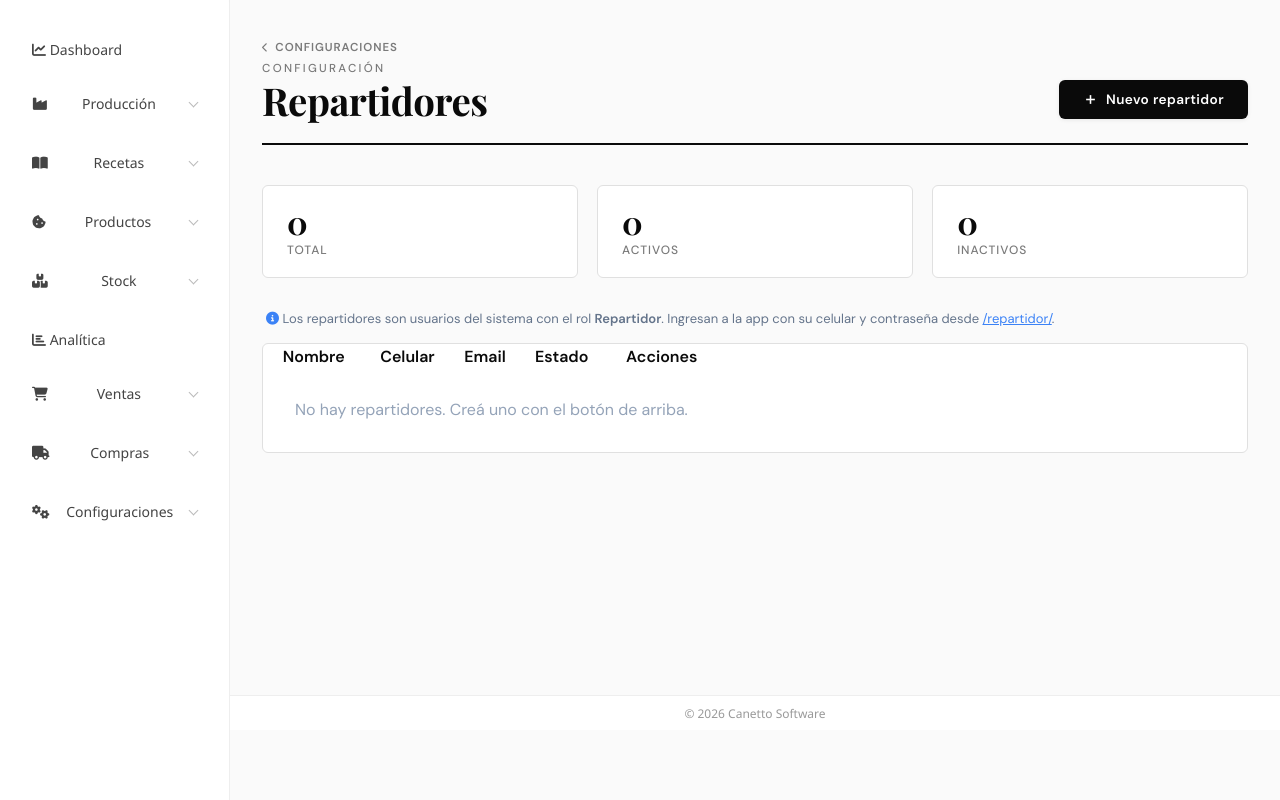
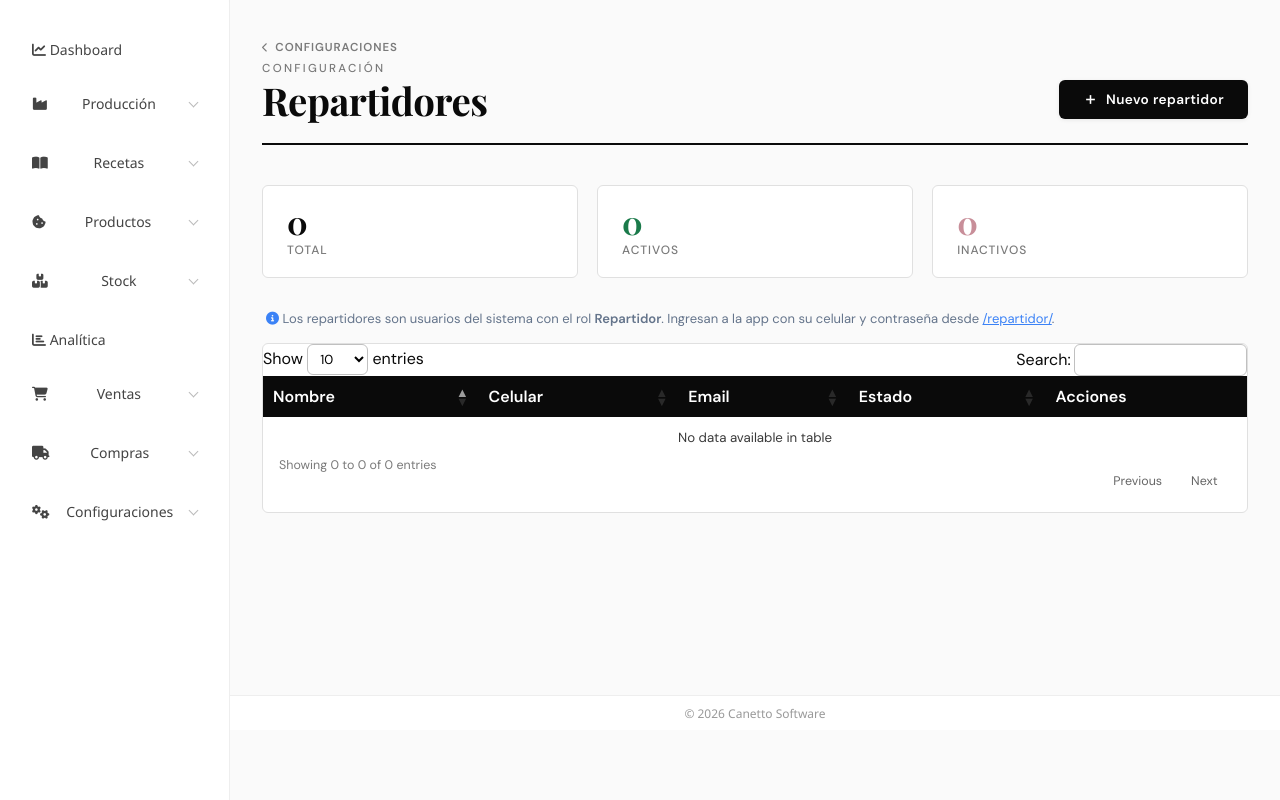
Before and after one commit to Estraimor/canetto, a PHP site: page /repartidores.php in a window 1280 px wide. Shown: the part 70-870 px from the top of the page. Run offline with PHP 8.4, Linux system fonts and the light colour scheme; the visitor is signed in with stand-in values (Sample User, id 1); data that the repository does not hold is empty; some libraries are stand-ins or nearby versions.

Commit message:
mejo0reando

```diff
--- a/administracion/Ventas/Ventas/Historial/index.php
+++ b/administracion/Ventas/Ventas/Historial/index.php
@@ -119,6 +119,7 @@ include '../../../../panel/dashboard/layaut/nav.php';
 <style>
 .badge-envio  { display:inline-block;background:#fff7ed;color:#c2410c;border:1px solid #fed7aa;border-radius:5px;font-size:11px;font-weight:700;padding:2px 7px;margin-top:3px }
 .badge-retiro { display:inline-block;background:#eff6ff;color:#1d4ed8;border:1px solid #bfdbfe;border-radius:5px;font-size:11px;font-weight:700;padding:2px 7px;margin-top:3px }
+.badge-uber   { display:inline-block;background:#f5f3ff;color:#7c3aed;border:1px solid #ddd6fe;border-radius:5px;font-size:11px;font-weight:700;padding:2px 7px;margin-top:3px }
 .rep-modal-info { background:#f8fafc;border-radius:10px;padding:12px 14px;font-size:13.5px;line-height:1.8;color:#334155;border:1px solid #e2e8f0 }
 .rep-modal-info strong { color:#1e293b }
 .modal-footer .btn-cancelar { padding:9px 18px;border-radius:9px;border:1.5px solid #e2e8f0;background:white;color:#64748b;font-weight:600;cursor:pointer;font-size:14px }
--- a/configuraciones/ajax/guardar_repartidor.php
+++ b/configuraciones/ajax/guardar_repartidor.php
@@ -21,9 +21,9 @@ if ($password && strlen($password) < 6) { echo json_encode(['ok' => false, 'msg'
 
 try {
     // Obtener id del rol Repartidor
-    $rolId = $pdo->query("SELECT idroles FROM roles WHERE nombre = 'Repartidor' LIMIT 1")->fetchColumn();
+    $rolId = $pdo->query("SELECT idroles FROM roles WHERE nombre = 'Repartidor' AND estado = 1 LIMIT 1")->fetchColumn();
     if (!$rolId) {
-        echo json_encode(['ok' => false, 'msg' => 'No existe el rol "Repartidor" en el sistema. Crealo primero en Configuraciones → Roles.']);
+        echo json_encode(['ok' => false, 'msg' => 'No existe el rol "Repartidor" activo en el sistema. Verificá Configuraciones → Roles.']);
         exit;
     }
 
--- a/configuraciones/repartidores.php
+++ b/configuraciones/repartidores.php
@@ -3,10 +3,6 @@ define('APP_BOOT', true);
 require_once __DIR__ . '/../config/conexion.php';
 $pageTitle = "Repartidores";
 include '../panel/dashboard/layaut/nav.php';
-
-$pdo     = Conexion::conectar();
-$total   = (int)$pdo->query("SELECT COUNT(*) FROM usuario u INNER JOIN usuarios_roles ur ON ur.usuario_idusuario=u.idusuario INNER JOIN roles r ON r.idroles=ur.roles_idroles WHERE r.nombre='Repartidor'")->fetchColumn();
-$activos = (int)$pdo->query("SELECT COUNT(*) FROM usuario u INNER JOIN usuarios_roles ur ON ur.usuario_idusuario=u.idusuario INNER JOIN roles r ON r.idroles=ur.roles_idroles WHERE r.nombre='Repartidor' AND u.activo=1")->fetchColumn();
 ?>
 
 <link rel="stylesheet" href="/canetto/configuraciones/cfg.css">
@@ -31,15 +27,15 @@ $activos = (int)$pdo->query("SELECT COUNT(*) FROM usuario u INNER JOIN usuarios_
 
     <div class="stats-bar">
         <div class="stat-card">
-            <div class="stat-card__num" id="statTotal"><?= $total ?></div>
+            <div class="stat-card__num" id="statTotal">—</div>
             <div class="stat-card__label">Total</div>
         </div>
         <div class="stat-card">
-            <div class="stat-card__num" id="statActivos"><?= $activos ?></div>
+            <div class="stat-card__num num-success" id="statActivos">—</div>
             <div class="stat-card__label">Activos</div>
         </div>
         <div class="stat-card">
-            <div class="stat-card__num"><?= $total - $activos ?></div>
+            <div class="stat-card__num num-danger" id="statInactivos">—</div>
             <div class="stat-card__label">Inactivos</div>
         </div>
     </div>
@@ -52,7 +48,7 @@ $activos = (int)$pdo->query("SELECT COUNT(*) FROM usuario u INNER JOIN usuarios_
     </p>
 
     <div class="table-wrap">
-        <table class="cfg-table" id="tblRepartidores">
+        <table id="tblRepartidores" style="width:100%">
             <thead>
                 <tr>
                     <th>Nombre</th>
@@ -62,172 +58,246 @@ $activos = (int)$pdo->query("SELECT COUNT(*) FROM usuario u INNER JOIN usuarios_
                     <th>Acciones</th>
                 </tr>
             </thead>
-            <tbody id="tbodyRep">
-                <tr><td colspan="5" style="text-align:center;padding:30px;color:#94a3b8">Cargando...</td></tr>
-            </tbody>
+            <tbody></tbody>
         </table>
     </div>
+
 </div>
 
 <!-- MODAL -->
-<div class="modal-overlay" id="modal" style="display:none">
-    <div class="modal-box" style="max-width:500px">
+<div class="modal-overlay" id="modalRep">
+    <div class="modal" role="dialog" aria-modal="true">
         <div class="modal-header">
-            <h3 id="modalTitle">Nuevo repartidor</h3>
-            <button class="modal-close" onclick="closeModal()">✕</button>
+            <h2 id="modalTitle">Nuevo repartidor</h2>
+            <button class="modal-close" onclick="closeModal()">
+                <svg width="20" height="20" viewBox="0 0 24 24" fill="none" stroke="currentColor" stroke-width="2.5"><line x1="18" y1="6" x2="6" y2="18"/><line x1="6" y1="6" x2="18" y2="18"/></svg>
+            </button>
         </div>
         <div class="modal-body">
-            <input type="hidden" id="repId">
+            <form id="formRep" onsubmit="return false;">
+                <div class="form-grid">
 
-            <div style="display:grid;grid-template-columns:1fr 1fr;gap:14px">
-                <div class="fg"><label>Nombre *</label><input type="text" id="repNombre" placeholder="Nombre"></div>
-                <div class="fg"><label>Apellido</label><input type="text" id="repApellido" placeholder="Apellido"></div>
-            </div>
-            <div class="fg" style="margin-top:12px">
-                <label>Celular * <span style="color:#64748b;font-weight:400">(para ingresar a la app)</span></label>
-                <input type="tel" id="repCelular" placeholder="Ej: 1123456789">
-            </div>
-            <div class="fg" style="margin-top:12px">
-                <label>Email</label>
-                <input type="email" id="repEmail" placeholder="email@ejemplo.com">
-            </div>
-            <div class="fg" style="margin-top:12px">
-                <label>Contraseña <span id="passHint" style="color:#94a3b8;font-weight:400"></span></label>
-                <input type="password" id="repPassword" placeholder="Mínimo 6 caracteres">
-            </div>
-            <div class="fg" style="margin-top:12px">
-                <label>Estado</label>
-                <select id="repActivo">
-                    <option value="1">Activo</option>
-                    <option value="0">Inactivo</option>
-                </select>
-            </div>
-            <div id="repError" style="color:#e74c3c;font-size:13px;margin-top:12px;padding:10px;background:#fee2e2;border-radius:8px;display:none"></div>
+                    <div class="form-group">
+                        <label>Nombre *</label>
+                        <input type="text" id="repNombre" placeholder="Juan">
+                    </div>
+                    <div class="form-group">
+                        <label>Apellido</label>
+                        <input type="text" id="repApellido" placeholder="García">
+                    </div>
+                    <div class="form-group">
+                        <label>Celular * <span style="color:var(--ink-soft);font-weight:400;text-transform:none;font-size:.72rem">(para ingresar a la app)</span></label>
+                        <input type="tel" id="repCelular" placeholder="Ej: 1123456789">
+                    </div>
+                    <div class="form-group">
+                        <label>Email</label>
+                        <input type="email" id="repEmail" placeholder="email@ejemplo.com">
+                    </div>
+                    <div class="form-group full">
+                        <label>Contraseña <span id="passHint" style="color:var(--ink-soft);font-weight:400;text-transform:none;font-size:.72rem"></span></label>
+                        <input type="password" id="repPassword" placeholder="Mínimo 6 caracteres" autocomplete="new-password">
+                    </div>
+                    <div class="form-group full">
+                        <label>Estado</label>
+                        <div class="toggle-wrap">
+                            <label class="toggle">
+                                <input type="checkbox" id="repActivo" checked>
+                                <span class="toggle-slider"></span>
+                            </label>
+                            <span class="toggle-label" id="toggleLabel">Activo</span>
+                        </div>
+                    </div>
+
+                </div>
+            </form>
         </div>
         <div class="modal-footer">
-            <button class="btn-secondary" onclick="closeModal()">Cancelar</button>
-            <button class="btn-primary" id="btnGuardar" onclick="guardarRepartidor()">Guardar</button>
+            <button class="btn-sm" onclick="closeModal()">Cancelar</button>
+            <button class="btn-primary" id="btnGuardar" onclick="guardarRepartidor()">
+                <svg viewBox="0 0 24 24" fill="none" stroke="currentColor" stroke-width="2.5" width="15" height="15"><path d="M19 21H5a2 2 0 0 1-2-2V5a2 2 0 0 1 2-2h11l5 5v11a2 2 0 0 1-2 2z"/><polyline points="17 21 17 13 7 13 7 21"/><polyline points="7 3 7 8 15 8"/></svg>
+                Guardar
+            </button>
         </div>
     </div>
 </div>
 
-<style>
-.fg label{display:block;font-size:12px;font-weight:700;text-transform:uppercase;letter-spacing:.3px;color:#475569;margin-bottom:5px}
-.fg input,.fg select{width:100%;padding:9px 12px;border:1.5px solid #e2e8f0;border-radius:9px;font-size:14px;font-family:inherit;background:#f8fafc;transition:border-color .18s;color:#1e293b}
-.fg input:focus,.fg select:focus{outline:none;border-color:#3b82f6;background:white;box-shadow:0 0 0 3px rgba(59,130,246,.12)}
-.badge-activo{background:#dcfce7;color:#166534;padding:3px 10px;border-radius:6px;font-size:12px;font-weight:700}
-.badge-inactivo{background:#fee2e2;color:#991b1b;padding:3px 10px;border-radius:6px;font-size:12px;font-weight:700}
-.modal-footer{display:flex;justify-content:flex-end;gap:10px;padding:16px 20px;border-top:1px solid #f1f5f9}
-.btn-secondary{padding:9px 18px;border-radius:9px;border:1.5px solid #e2e8f0;background:white;color:#64748b;font-weight:600;cursor:pointer;font-size:14px;font-family:inherit}
-</style>
+<?php include '../panel/dashboard/layaut/footer.php'; ?>
 
 <script>
-let repartidores = [];
+let editId = null;
+let dtRep  = null;
 
-async function cargarRepartidores() {
-    const res       = await fetch('ajax/listar_repartidores.php');
-    repartidores    = await res.json();
-    const activos   = repartidores.filter(r => r.activo == 1).length;
-    document.getElementById('statTotal').textContent   = repartidores.length;
-    document.getElementById('statActivos').textContent = activos;
-    renderTabla();
+$(document).ready(function () {
+    initDataTable();
+
+    document.getElementById('repActivo').addEventListener('change', function () {
+        document.getElementById('toggleLabel').textContent = this.checked ? 'Activo' : 'Inactivo';
+    });
+
+    document.getElementById('modalRep').addEventListener('click', function (e) {
+        if (e.target === this) closeModal();
+    });
+
+    document.addEventListener('keydown', e => {
+        if (e.key === 'Escape') closeModal();
+    });
+});
+
+function initDataTable() {
+    dtRep = $('#tblRepartidores').DataTable({
+        ajax: {
+            url: 'ajax/listar_repartidores.php',
+            dataSrc: function (json) {
+                actualizarStats(json);
+                return json;
+            }
+        },
+        columns: [
+            {
+                data: null,
+                render: row => '<strong>' + esc(row.nombre) + (row.apellido ? ' ' + esc(row.apellido) : '') + '</strong>'
+            },
+            { data: 'celular', render: v => v ? esc(v) : '<span style="color:var(--ink-soft)">—</span>' },
+            { data: 'email',   render: v => v ? esc(v) : '<span style="color:var(--ink-soft)">—</span>' },
+            {
+                data: 'activo',
+                render: v => v == 1
+                    ? '<span class="badge-activo">Activo</span>'
+                    : '<span class="badge-inactivo">Inactivo</span>'
+            },
+            {
+                data: null,
+                orderable: false,
+                render: row => `<div class="actions-cell">
+                    <button class="btn-sm" onclick='editarRepartidor(${JSON.stringify(row)})'>
+                        <svg viewBox="0 0 24 24" fill="none" stroke="currentColor" stroke-width="2.5" width="13" height="13"><path d="M11 4H4a2 2 0 0 0-2 2v14a2 2 0 0 0 2 2h14a2 2 0 0 0 2-2v-7"/><path d="M18.5 2.5a2.121 2.121 0 0 1 3 3L12 15l-4 1 1-4 9.5-9.5z"/></svg>
+                        Editar
+                    </button>
+                </div>`
+            }
+        ],
+        language: { url: 'https://cdn.datatables.net/plug-ins/1.13.6/i18n/es-ES.json' },
+        pageLength: 10,
+        order: [[0, 'asc']],
+        columnDefs: [{ orderable: false, targets: 4 }]
+    });
 }
 
-function renderTabla() {
-    const tbody = document.getElementById('tbodyRep');
-    if (!repartidores.length) {
-        tbody.innerHTML = '<tr><td colspan="5" style="text-align:center;padding:30px;color:#94a3b8">No hay repartidores. Creá uno con el botón de arriba.</td></tr>';
-        return;
-    }
-    tbody.innerHTML = repartidores.map(r => `
-        <tr>
-            <td><strong>${r.nombre} ${r.apellido || ''}</strong></td>
-            <td>${r.celular || '—'}</td>
-            <td>${r.email  || '—'}</td>
-            <td>${r.activo == 1
-                ? '<span class="badge-activo">Activo</span>'
-                : '<span class="badge-inactivo">Inactivo</span>'}</td>
-            <td>
-                <button class="btn-edit" onclick="editarRepartidor(${r.idusuario})">✏️ Editar</button>
-            </td>
-        </tr>`).join('');
+function actualizarStats(data) {
+    const total   = data.length;
+    const activos = data.filter(r => r.activo == 1).length;
+    document.getElementById('statTotal').textContent     = total;
+    document.getElementById('statActivos').textContent   = activos;
+    document.getElementById('statInactivos').textContent = total - activos;
 }
 
-function openModal(id = null) {
-    document.getElementById('repId').value       = id || '';
-    document.getElementById('repNombre').value   = '';
-    document.getElementById('repApellido').value = '';
-    document.getElementById('repCelular').value  = '';
-    document.getElementById('repEmail').value    = '';
-    document.getElementById('repPassword').value = '';
-    document.getElementById('repActivo').value   = '1';
-    document.getElementById('repError').style.display = 'none';
-    document.getElementById('passHint').textContent   = id ? '(dejar vacío para no cambiar)' : '*';
-    document.getElementById('modalTitle').textContent = id ? 'Editar repartidor' : 'Nuevo repartidor';
-    document.getElementById('modal').style.display = 'flex';
+function openModal() {
+    editId = null;
+    document.getElementById('modalTitle').textContent  = 'Nuevo repartidor';
+    document.getElementById('formRep').reset();
+    document.getElementById('repActivo').checked       = true;
+    document.getElementById('toggleLabel').textContent = 'Activo';
+    document.getElementById('passHint').textContent    = '(obligatoria)';
+    document.getElementById('modalRep').classList.add('open');
+    document.body.style.overflow = 'hidden';
     document.getElementById('repNombre').focus();
 }
 
-function editarRepartidor(id) {
-    const r = repartidores.find(x => x.idusuario == id);
-    if (!r) return;
-    openModal(id);
-    document.getElementById('repNombre').value   = r.nombre;
-    document.getElementById('repApellido').value = r.apellido || '';
-    document.getElementById('repCelular').value  = r.celular  || '';
-    document.getElementById('repEmail').value    = r.email    || '';
-    document.getElementById('repActivo').value   = r.activo;
+function closeModal() {
+    document.getElementById('modalRep').classList.remove('open');
+    document.body.style.overflow = '';
+    editId = null;
 }
 
-function closeModal() {
-    document.getElementById('modal').style.display = 'none';
+function editarRepartidor(row) {
+    editId = row.idusuario;
+    document.getElementById('modalTitle').textContent  = 'Editar repartidor';
+    document.getElementById('repNombre').value         = row.nombre   || '';
+    document.getElementById('repApellido').value       = row.apellido || '';
+    document.getElementById('repCelular').value        = row.celular  || '';
+    document.getElementById('repEmail').value          = row.email    || '';
+    document.getElementById('repPassword').value       = '';
+    document.getElementById('passHint').textContent    = '(dejar vacío para no cambiar)';
+    const activo = row.activo == 1;
+    document.getElementById('repActivo').checked       = activo;
+    document.getElementById('toggleLabel').textContent = activo ? 'Activo' : 'Inactivo';
+    document.getElementById('modalRep').classList.add('open');
+    document.body.style.overflow = 'hidden';
 }
 
 async function guardarRepartidor() {
-    const id  = document.getElementById('repId').value;
-    const err = document.getElementById('repError');
+    const nombre   = document.getElementById('repNombre').value.trim();
+    const celular  = document.getElementById('repCelular').value.trim();
+    const password = document.getElementById('repPassword').value;
+
+    if (!nombre) {
+        Swal.fire({ icon: 'warning', title: 'Campo requerido', text: 'El nombre es obligatorio.', confirmButtonColor: '#0a0a0a' });
+        return;
+    }
+    if (!celular) {
+        Swal.fire({ icon: 'warning', title: 'Campo requerido', text: 'El celular es obligatorio (se usa para ingresar a la app).', confirmButtonColor: '#0a0a0a' });
+        return;
+    }
+    if (!editId && !password) {
+        Swal.fire({ icon: 'warning', title: 'Contraseña requerida', text: 'Debés ingresar una contraseña para el nuevo repartidor.', confirmButtonColor: '#0a0a0a' });
+        return;
+    }
+
     const btn = document.getElementById('btnGuardar');
-    err.style.display = 'none';
-    btn.disabled      = true;
-    btn.textContent   = 'Guardando...';
+    const originalHTML = btn.innerHTML;
+    btn.innerHTML = '<span class="loader"></span>';
+    btn.disabled  = true;
 
     const body = {
-        idusuario: id ? parseInt(id) : null,
-        nombre:    document.getElementById('repNombre').value.trim(),
-        apellido:  document.getElementById('repApellido').value.trim(),
-        celular:   document.getElementById('repCelular').value.trim(),
-        email:     document.getElementById('repEmail').value.trim(),
-        password:  document.getElementById('repPassword').value,
-        activo:    parseInt(document.getElementById('repActivo').value),
+        idusuario: editId ? parseInt(editId) : null,
+        nombre,
+        apellido: document.getElementById('repApellido').value.trim(),
+        celular,
+        email:    document.getElementById('repEmail').value.trim(),
+        password,
+        activo:   document.getElementById('repActivo').checked ? 1 : 0,
     };
 
-    const res  = await fetch('ajax/guardar_repartidor.php', {
-        method:  'POST',
-        headers: {'Content-Type': 'application/json'},
-        body:    JSON.stringify(body),
-    });
-    const data = await res.json();
+    try {
+        const res  = await fetch('ajax/guardar_repartidor.php', {
+            method:  'POST',
+            headers: { 'Content-Type': 'application/json' },
+            body:    JSON.stringify(body),
+        });
+        const data = await res.json();
 
-    btn.disabled    = false;
-    btn.textContent = 'Guardar';
-
-    if (data.ok) {
-        closeModal();
-        cargarRepartidores();
-    } else {
-        err.textContent   = data.msg || 'Error al guardar';
-        err.style.display = 'block';
+        if (data.ok) {
+            closeModal();
+            dtRep.ajax.reload(null, false);
+            Swal.fire({
+                icon: 'success',
+                title: editId ? '¡Repartidor actualizado!' : '¡Repartidor creado!',
+                text: editId
+                    ? 'Los datos de "' + nombre + '" fueron guardados.'
+                    : '"' + nombre + '" fue agregado al sistema.',
+                confirmButtonColor: '#0a0a0a',
+                confirmButtonText: 'Continuar',
+                timer: 3000,
+                timerProgressBar: true
+            });
+        } else {
+            Swal.fire({ icon: 'error', title: 'Error', text: data.msg || 'No se pudo guardar.', confirmButtonColor: '#0a0a0a' });
+        }
+    } catch (e) {
+        Swal.fire({ icon: 'error', title: 'Error de conexión', text: 'No se pudo contactar al servidor.', confirmButtonColor: '#0a0a0a' });
+    } finally {
+        btn.innerHTML = originalHTML;
+        btn.disabled  = false;
     }
 }
 
-document.getElementById('modal').addEventListener('click', e => {
-    if (e.target === e.currentTarget) closeModal();
-});
-document.addEventListener('keydown', e => {
-    if (e.key === 'Escape') closeModal();
-});
-
-cargarRepartidores();
+function esc(str) {
+    if (!str) return '';
+    return String(str)
+        .replace(/&/g, '&amp;')
+        .replace(/</g, '&lt;')
+        .replace(/>/g, '&gt;')
+        .replace(/"/g, '&quot;')
+        .replace(/'/g, '&#39;');
+}
 </script>
-
-<?php include '../panel/dashboard/layaut/footer.php'; ?>
```
Also changed, not shown: administracion/Ventas/Ventas/Historial/api/actualizar_estado.php (+18 -3 lines), administracion/Ventas/Ventas/Historial/api/get_detalle_venta.php (+5 -3 lines), administracion/Ventas/Ventas/Historial/api/get_ventas.php (+6 -3 lines), administracion/Ventas/Ventas/Historial/historial.js (+17 -10 lines).
